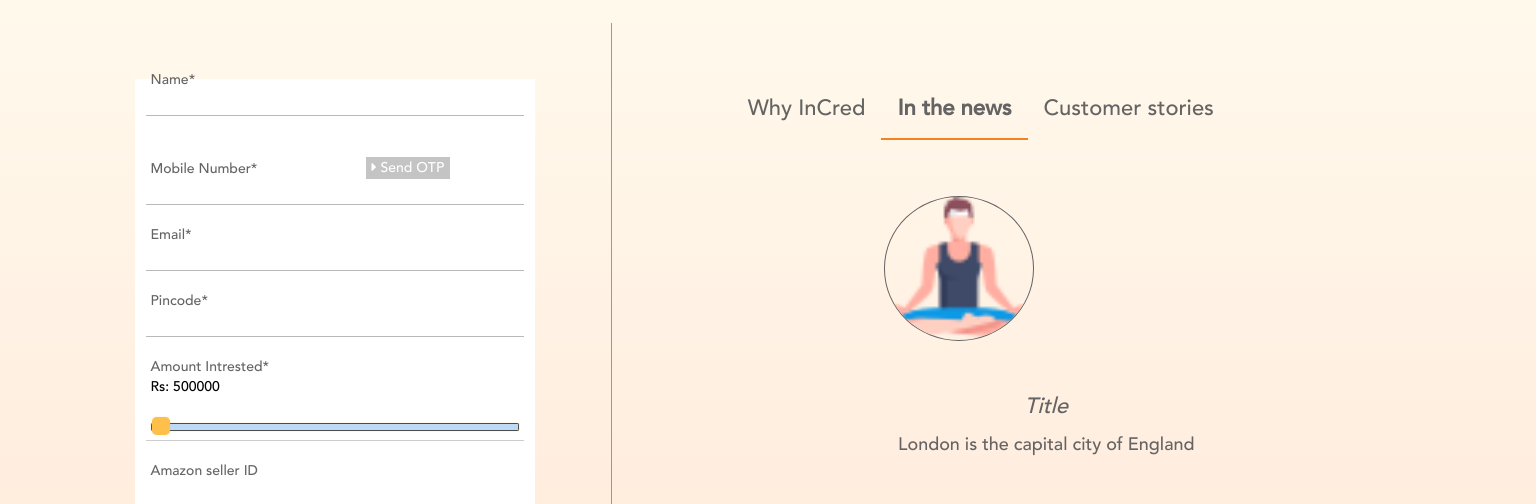
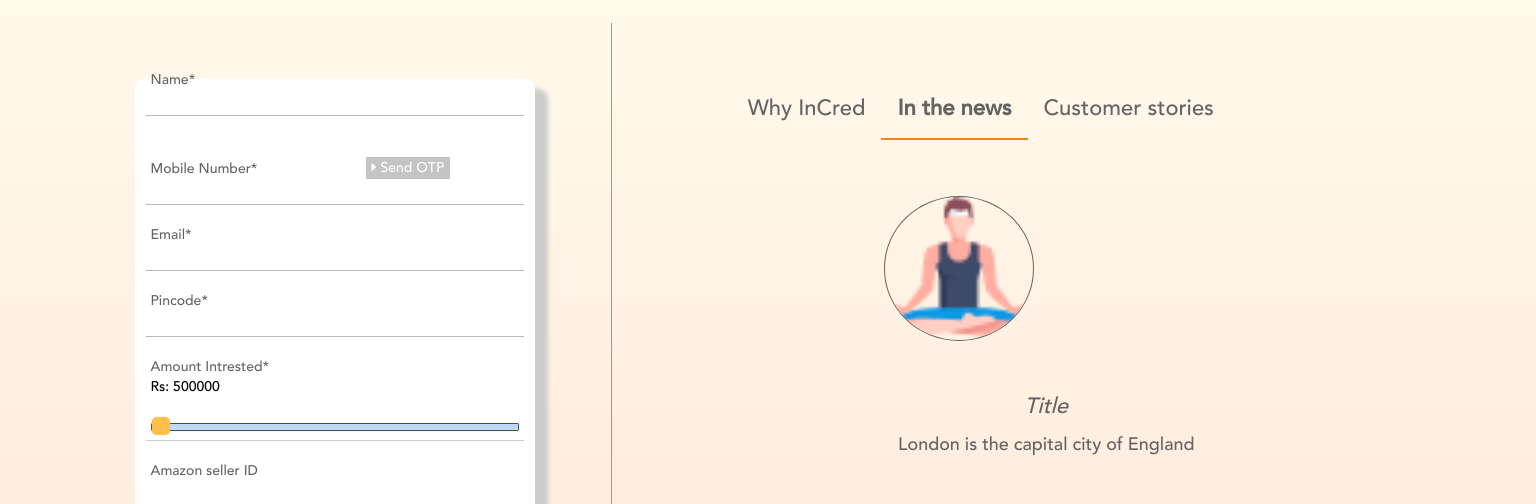
Before and after one commit to Incred-Engineers/InCred-Amazon, a plain HTML site: page index.html in a window 1536 px wide. Shown: the part 222-726 px from the top of the page. Drawn offline with nearby package versions, Linux system fonts and the light colour scheme.

Commit message:
box shadow added

```diff
--- a/css/style.css
+++ b/css/style.css
@@ -99,6 +99,8 @@ html {
     height: 470px;
     width: 350px;
     /* margin-left: 20px; */
+    box-shadow: 13px 10px 5px #CCC;
+    border-radius: 10px;
 }
 
 .form-container {
@@ -628,6 +630,8 @@ and (max-width: 1605px){
         height: 700px;
         width: 400px;
         padding-top: 30px;
+        box-shadow: 13px 10px 5px #CCC;
+        border-radius: 10px;
     }
     .tab {
         overflow: hidden;
```
